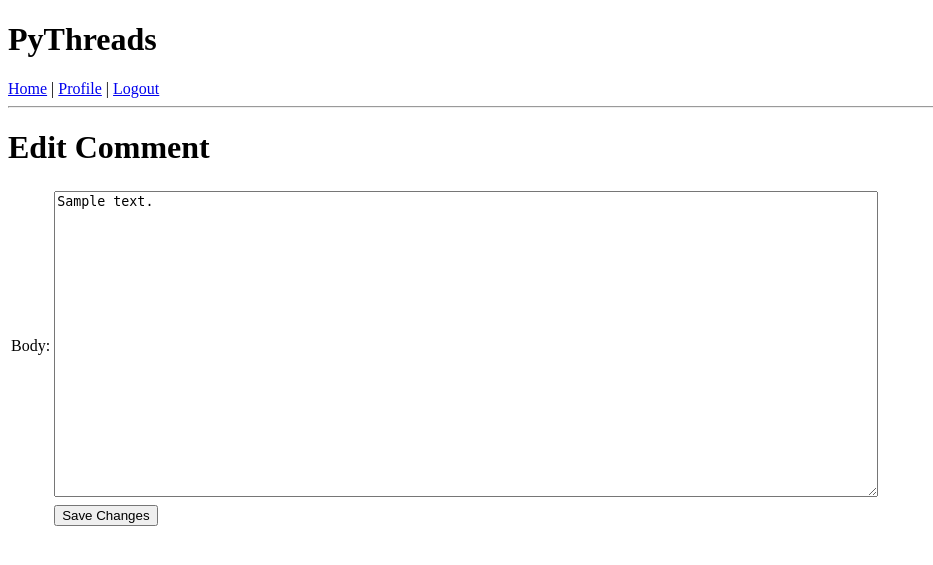
After one commit to erllypaguntalan/pythreads_lele, a Flask app: page /edit_comment/1 in a window 1280 px wide. The commit adds this page. Shown: the top 565 px of the page, without its empty margins (0-933 px from the left). Run offline with Flask 2, Linux system fonts and the light colour scheme; a user stored in the database is signed in; tables that the repository leaves empty hold one stand-in row (values such as "Sample post").

Commit message:
Edit/Delete Comment

```diff
--- a/app/forms.py
+++ b/app/forms.py
@@ -11,7 +11,7 @@ class ThreadForm(Form):
 
 class EditForm(Form):
 	title = StringField('title', validators=[DataRequired()])
-	body = TextAreaField('body', validators=[Length(min=0, max=140)])
+	body = TextAreaField('body', validators=[Length(min=0, max=140), DataRequired()])
 
 class CommentForm(Form):
 	body = TextAreaField('body', validators=[Length(min=0, max=140)])
--- /dev/null
+++ b/app/templates/edit_comment.html
@@ -0,0 +1,22 @@
+<!-- extend base layout -->
+{% extends "base.html" %}
+
+{% block content %}
+<h1>Edit Comment</h1>
+<form action="" method="post" name="edit">
+    {{ form.hidden_tag() }}
+        <table>
+            <tr>
+            <td>Body:</td>
+            <td>{{ form.body(cols=100, rows=20) }}</td>
+            {% for error in form.body.errors %}
+            <span style="color: red;">[{{ error }}]</span><br>
+            {% endfor %}
+        </tr>
+        <tr>
+            <td></td>
+            <td><input type="submit" value="Save Changes"></td>
+        </tr>
+    </table>
+</form>
+{% endblock %}
--- a/app/templates/edit_thread.html
+++ b/app/templates/edit_thread.html
@@ -2,7 +2,7 @@
 {% extends "base.html" %}
 
 {% block content %}
-  <h1>Create Thread</h1>
+  <h1>Edit Thread</h1>
   <form action="" method="post" name="edit">
       {{ form.hidden_tag() }}
       <table>
--- a/app/templates/thread.html
+++ b/app/templates/thread.html
@@ -32,7 +32,7 @@
 		<tr valign="top">
 			<td><img src="http://graph.facebook.com/{{ comment.c_author.social_id.split('$')[1] }}/picture?type=small"></td>
 			<td>
-				<span style="font-size: 80%">said, on 09/01/2016 at 6:25 AM</span><br>
+				<span style="font-size: 80%">said, on 09/01/2016 at 6:25 AM {% if comment.user_id == g.user.id %}<a href="{{ url_for('edit_comment', id=comment.id) }}">Edit</a> | <a href="{{ url_for('delete_comment', id=comment.id) }}">Delete</a>{% endif %}</span><br>
 				<textarea style="height: 50px; width: 500px; resize: none" readonly>{{ comment.body }}</textarea>
 			</td>
 		</tr>
--- a/app/views.py
+++ b/app/views.py
@@ -61,19 +61,21 @@ def oauth_callback(provider):
 #------------------------------------------------------------------------
 
 
+#-------------------LOGIN/LOGOUT-------------------------------------
 @app.route('/login')
 def login():
     if g.user is not None and g.user.is_authenticated:
         return redirect(url_for('index'))
     return render_template('login.html')
 
-
 @app.route('/logout')
 def logout():
     logout_user()
     return redirect(url_for('index'))
+#-------------------------------------------------------------------
 
 
+#-------------------------USER---------------------------------------
 @app.route('/user/<nickname>')
 @app.route('/user/<nickname>/<int:page>', methods=['GET', 'POST'])
 @login_required
@@ -88,7 +90,10 @@ def user(nickname, page=1):
                            user=user,
                            threads=threads,
                            tracks=tracks)
+#------------------------------------------------------------------
 
+
+#--------------------TOPIC THREADS--------------------------------
 @app.route('/topic/<topicname>')
 @app.route('/topic/<topicname>/<int:page>', methods=['GET', 'POST'])
 @login_required
@@ -100,8 +105,10 @@ def topic(topicname, page=1):
     threads = Thread.query.filter_by(topic=topicname).paginate(page, POSTS_PER_PAGE, False)
     return render_template('topic.html',
                             topic=topicname, threads=threads)
+#------------------------------------------------------------------
 
 
+#------------------CREATE THREAD--------------------------------
 @app.route('/create', methods=['GET', 'POST'])
 @login_required
 def create():
@@ -113,8 +120,10 @@ def create():
         flash('Your thread is now live!')
         return redirect(url_for('index'))
     return render_template('create.html', form=form)
+#-------------------------------------------------------------------
 
 
+#--------------------EDIT/DELETE THREAD-------------------------
 @app.route('/edit_thread/<int:id>', methods=['GET', 'POST'])
 @login_required
 def edit_thread(id):
@@ -138,7 +147,6 @@ def edit_thread(id):
         form.body.data = thread.body
     return render_template('edit_thread.html', form=form)
 
-
 @app.route('/delete_thread/<int:id>')
 @login_required
 def delete_thread(id):
@@ -153,7 +161,10 @@ def delete_thread(id):
     db.session.commit()
     flash('Your thread has been deleted.')
     return redirect(url_for('user', nickname=g.user.nickname))
+#---------------------------------------------------------------
 
+
+#-----------------TRACK/UNTRACK---------------------------------
 @app.route('/track/<int:id>')
 @login_required
 def track(id):
@@ -185,7 +196,10 @@ def untrack(id):
     db.session.commit()
     flash('Thread untracked.')
     return redirect(url_for('index'))
+#-----------------------------------------------------------
 
+
+#----------------------THREAD--------------------------------
 @app.route('/thread/<int:id>', methods=['GET', 'POST'])
 @login_required
 def thread(id):
@@ -198,6 +212,46 @@ def thread(id):
         comment = Comment(body=form.body.data, date_created=datetime.utcnow(), c_author=g.user, c_thread=thread)
         db.session.add(comment)
         db.session.commit()
-        return redirect(url_for('thread', id=id))
-    comments = Comment.query.all()
+        return redirect(url_for('thread', id=thread.id))
+    comments = thread.comments
     return render_template('thread.html', thread=thread, form=form, comments=comments)
+#---------------------------------------------------------------
+
+
+#-----------------------EDIT/DELETE COMMENT---------------------
+@app.route('/edit_comment/<int:id>', methods=['GET', 'POST'])
+@login_required
+def edit_comment(id):
+    form = CommentForm()
+    comment = Comment.query.get(id)
+    if comment is None:
+        flash('Comment not found.')
+        return redirect(url_for('index'))
+    if comment.c_author.id != g.user.id:
+        flash('You cannot edit this comment.')
+        return redirect(url_for('index'))
+    if form.validate_on_submit():
+        comment.body = form.body.data
+        db.session.add(comment)
+        db.session.commit()
+        flash('Your changes have been saved.')
+        return redirect(url_for('thread', id=comment.thread_id))
+    elif request.method != "POST":
+        form.body.data = comment.body
+    return render_template('edit_comment.html', form=form)
+
+@app.route('/delete_comment/<int:id>')
+@login_required
+def delete_comment(id):
+    comment = Comment.query.get(id)
+    if comment is None:
+        flash('Comment not found.')
+        return redirect(url_for('index'))
+    if comment.c_author.id != g.user.id:
+        flash('You cannot delete this comment.')
+        return redirect(url_for('index'))
+    db.session.delete(comment)
+    db.session.commit()
+    flash('Your comment has been deleted.')
+    return redirect(url_for('thread', id=comment.thread_id))
+#---------------------------------------------------------------
```
